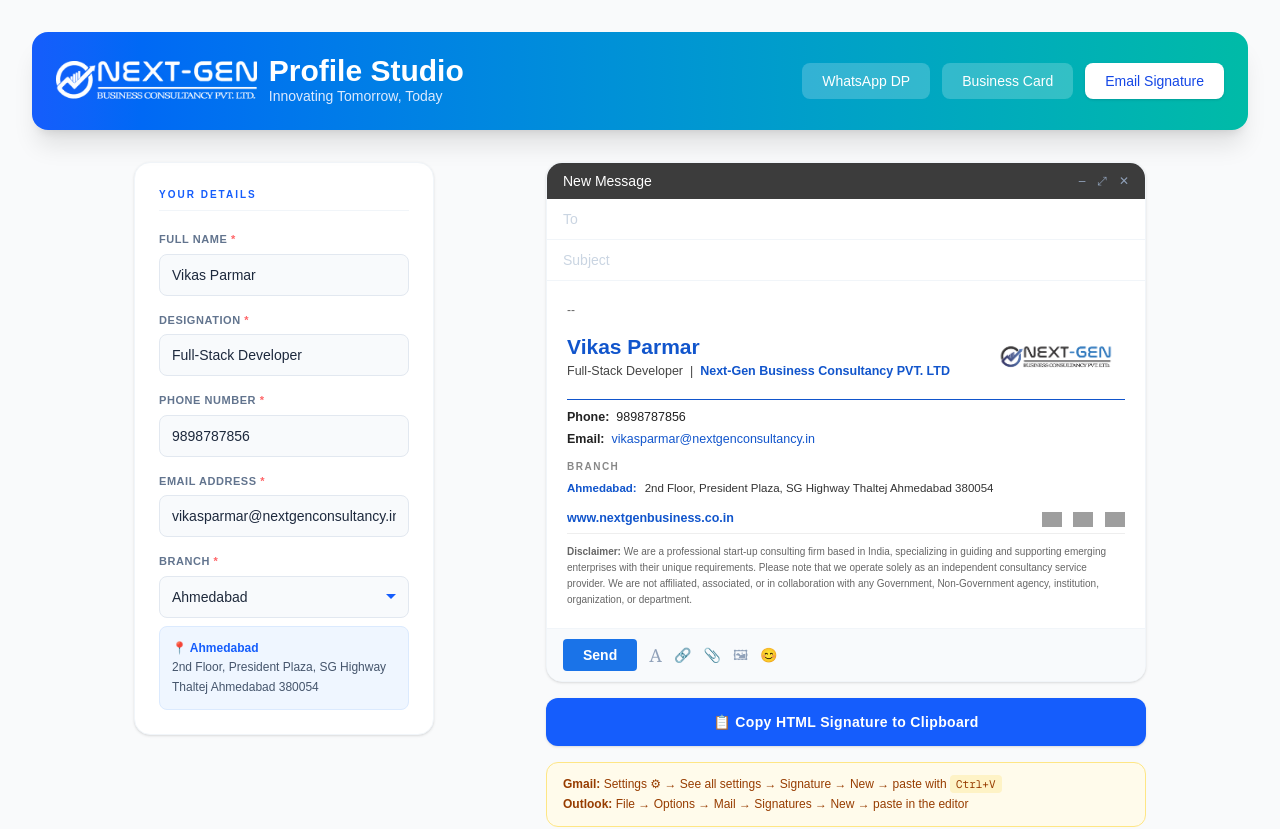
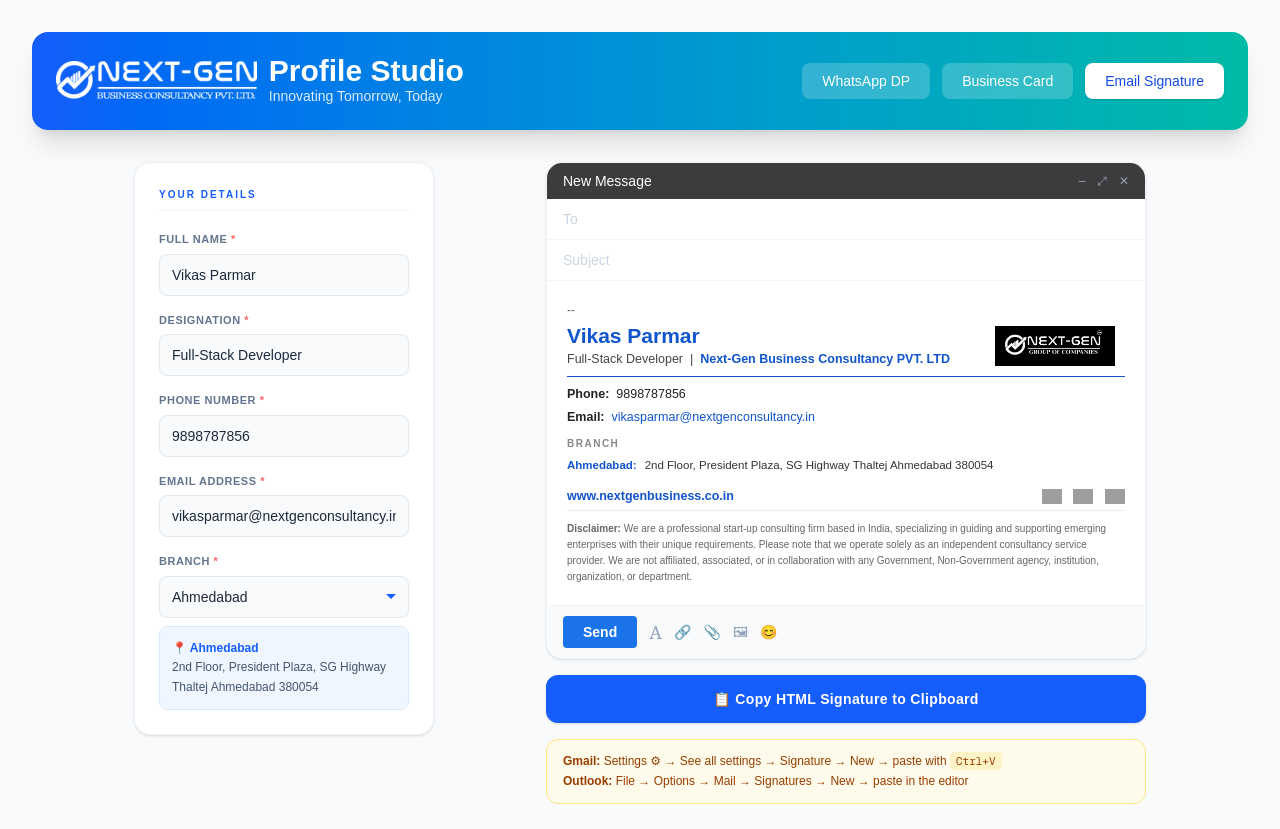
Before and after one commit to nextgenbiz/dp-generator, a Next.js app: page /emailformat in a window 1280 px wide. Shown: the top 829 px of the page. Built offline with nearby package versions, Linux system fonts and the light colour scheme; grey boxes are pictures that could not be loaded.

Commit message:
chanegd email logo

```diff
--- a/src/app/emailformat/page.jsx
+++ b/src/app/emailformat/page.jsx
@@ -11,7 +11,7 @@
 
 const COMPANY = {
   name: "Next-Gen Business Consultancy PVT. LTD",
-  logoUrl: "Final-logo.png",
+  logoUrl: "Final-Logo2.jpeg",
   website: "www.nextgenbusiness.co.in",
   socials: {
     facebook: "https://www.facebook.com/profile.php?id=61574060610065",
```
Also changed, not shown: public/Final-Logo2.jpeg (added).
